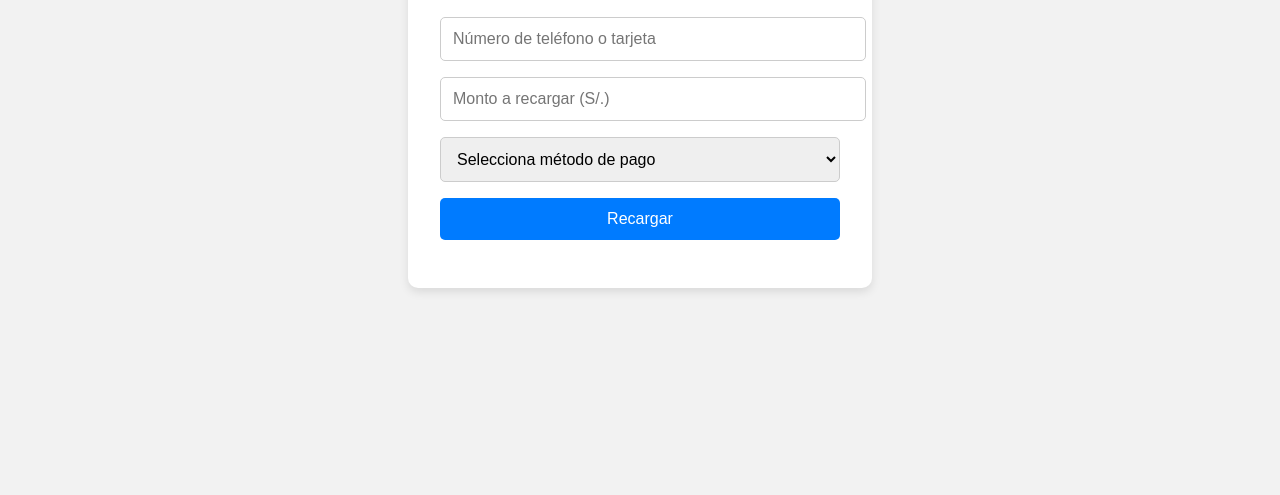
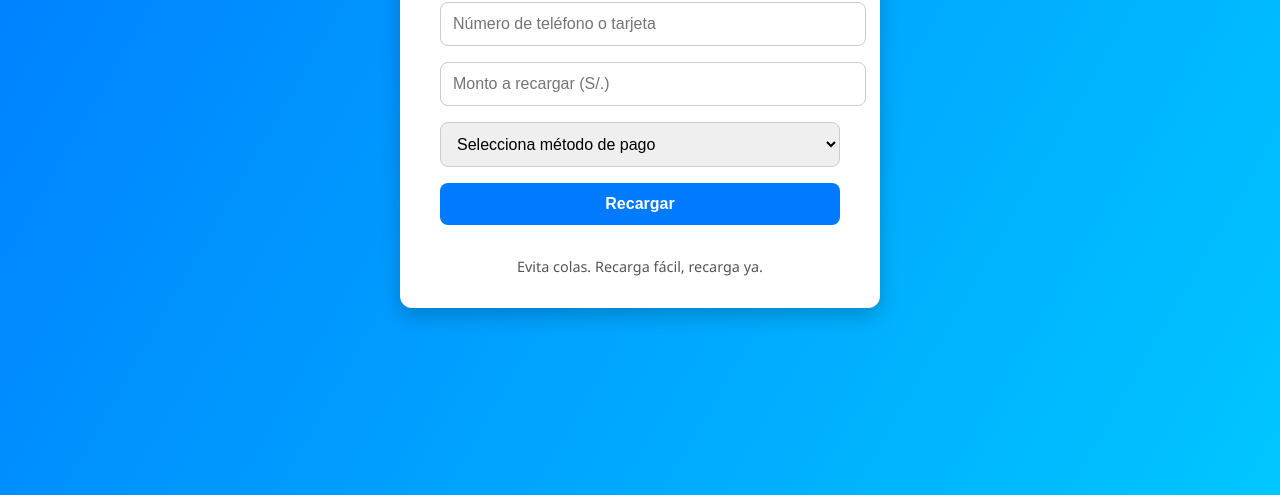
Before and after one commit to MrKireng/RecargaYa-, a plain HTML site: page index.html in a window 1280 px wide. Shown: the part 305-800 px from the top of the page. Drawn offline with Linux system fonts and the light colour scheme.

Commit message:
Update index.html

```diff
--- a/index.html
+++ b/index.html
@@ -3,46 +3,60 @@
 <head>
   <meta charset="UTF-8">
   <meta name="viewport" content="width=device-width, initial-scale=1.0">
-  <title>RecargaYa! - Recarga tu tarjeta del Metropolitano</title>
+  <title>RecargaYa! - Recarga tu tarjeta</title>
   <style>
     body {
-      font-family: Arial, sans-serif;
-      background-color: #f2f2f2;
+      font-family: 'Segoe UI', Tahoma, Geneva, Verdana, sans-serif;
+      background: linear-gradient(120deg, #007bff, #00c6ff);
+      margin: 0;
+      padding: 0;
       display: flex;
+      align-items: center;
       justify-content: center;
-      align-items: center;
       height: 100vh;
-      margin: 0;
     }
+
     .form-container {
       background-color: white;
-      padding: 2rem;
-      border-radius: 10px;
-      box-shadow: 0 4px 10px rgba(0,0,0,0.1);
+      padding: 2rem 2.5rem;
+      border-radius: 12px;
+      box-shadow: 0 8px 20px rgba(0, 0, 0, 0.2);
       width: 100%;
       max-width: 400px;
+      text-align: center;
     }
+
     h1 {
-      text-align: center;
+      color: #007bff;
       margin-bottom: 1.5rem;
-      color: #007bff;
     }
+
     input, select, button {
       width: 100%;
       padding: 0.75rem;
       margin-bottom: 1rem;
+      border: 1px solid #ccc;
+      border-radius: 8px;
       font-size: 1rem;
-      border-radius: 5px;
-      border: 1px solid #ccc;
     }
+
     button {
       background-color: #007bff;
       color: white;
       border: none;
+      font-weight: bold;
+      transition: background-color 0.3s ease;
       cursor: pointer;
     }
+
     button:hover {
       background-color: #0056b3;
+    }
+
+    .footer {
+      margin-top: 1rem;
+      font-size: 0.9rem;
+      color: #555;
     }
   </style>
 </head>
@@ -58,7 +72,14 @@
       <option>Yape</option>
       <option>Plin</option>
     </select>
-    <button>Recargar</button>
+    <button onclick="confirmarRecarga()">Recargar</button>
+    <div class="footer">Evita colas. Recarga fácil, recarga ya.</div>
   </div>
+
+  <script>
+    function confirmarRecarga() {
+      alert("✅ ¡Recarga realizada con éxito!");
+    }
+  </script>
 </body>
 </html>
```
